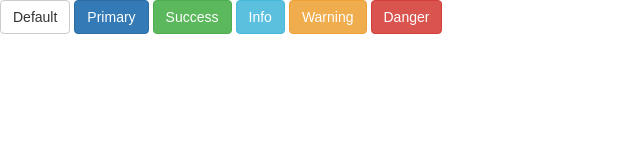
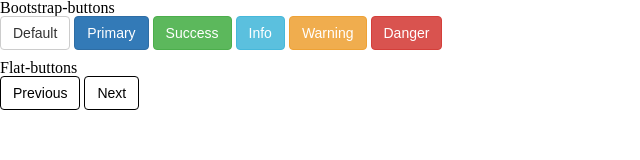
Before and after one commit to npeti12/komponensek, a plain HTML site: page index.html in a window 1280 px wide. Shown: the whole page, without its empty margins (0-640 px from the left). Drawn offline with nearby package versions, Linux system fonts and the light colour scheme.

Commit message:
bootstrap and flat buttons

```diff
--- a/index.html
+++ b/index.html
@@ -8,6 +8,8 @@
   <link href="main.css" type="text/css" rel="stylesheet">
 </head>
 <body>
+
+<h1> Bootstrap-buttons </h1>
   <a href="#" class="btn btn-default">Default</a>
   <a href="#" class="btn btn-primary">Primary</a>
   <a href="#" class="btn btn-success">Success</a>
@@ -15,5 +17,9 @@
   <a href="#" class="btn btn-warning">Warning</a>
   <a href="#" class="btn btn-danger">Danger</a>
 
+<h1> Flat-buttons</h1>
+  <button class="btn flat-buttons"> Previous </button>
+  <button class="btn flat-buttons"> Next </button>
+
 </body>
 </html>
--- a/main.css
+++ b/main.css
@@ -75,5 +75,19 @@
 
 .btn-danger:hover {
   background-color: #c9302c;
-  border-color: #ac2925;
+  border-color: #ac2925;}
+
+/* Additional styles for "Flat buttons" */
+
+.flat-buttons  {
+  background-color: white;
+  color: black;
+  border-color: black;
 }
+
+.flat-buttons:hover  {
+  background-color: black;
+  color: white;
+  border-color: white;
+  cursor: pointer;
+}
```
Lines whose indentation alone changed are shown as unchanged.
